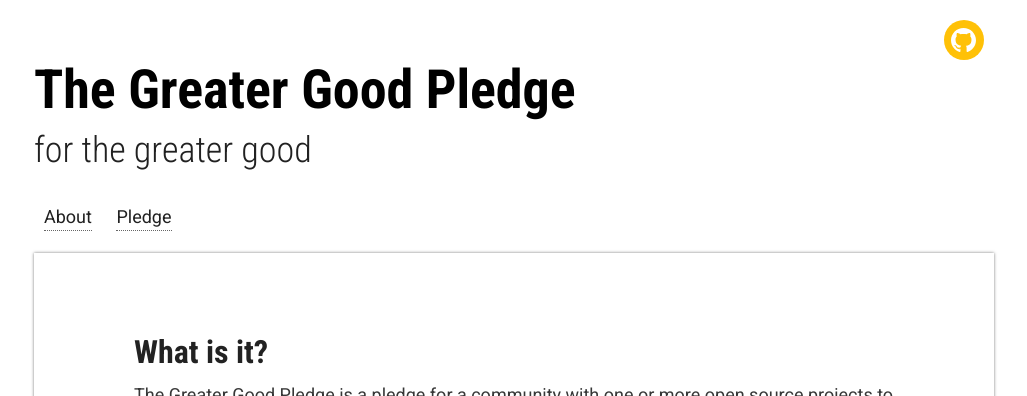
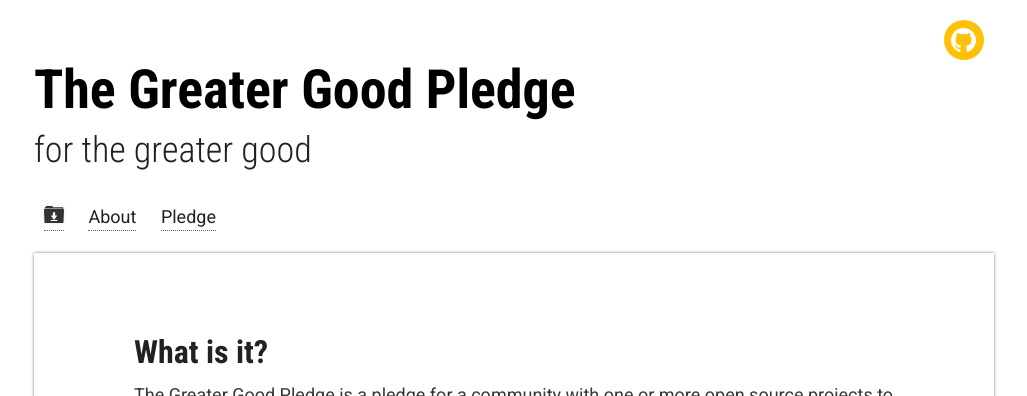
Before and after one commit to good-labs/greater-good-affirmation, a Jekyll site: the page built from docs/pages/about.md, in a window 1280 px wide. Shown: the top 396 px of the page, without its empty margins (126-1153 px from the left). Built offline with Jekyll 4.4.1, drawn with Linux system fonts in a browser that asks for light colours.

Commit message:
updating download icon
Signed-off-by: Vanessa Sochat <vsochat@stanford.edu>

```diff
--- a/docs/_layouts/default.html
+++ b/docs/_layouts/default.html
@@ -16,6 +16,8 @@
 
     <section class="outer">
         <div class="downloads inner">
+          <a style="text-decoration:none" target="_blank" class="download_link" href="https://github.com/good-labs/greater-good-pledge/blob/master/GREATER_GOOD_PLEDGE.md">
+              <img class="download_image" src="{{ site.url }}{{ site.baseurl }}/assets/images/download.svg" width="20px"></a>
           <a class="download_link" href="{{ site.url }}{{ site.baseurl }}/">About</a>
           <a class="download_link" href="{{ site.url }}{{ site.baseurl }}/pledge/">Pledge</a>
         </div>
--- a/docs/assets/css/greater-good-pledge.css
+++ b/docs/assets/css/greater-good-pledge.css
@@ -222,6 +222,11 @@ form {
     border-radius: 3px;
     box-shadow: 0 1px 2px rgba(0, 0, 0, 0.12), 0 3px 10px rgba(0, 0, 0, 0.08);
     appearance: none
+}
+
+.download_image {
+    margin: 0px;
+    padding: 0px;
 }
 
 .btn:focus {
```
